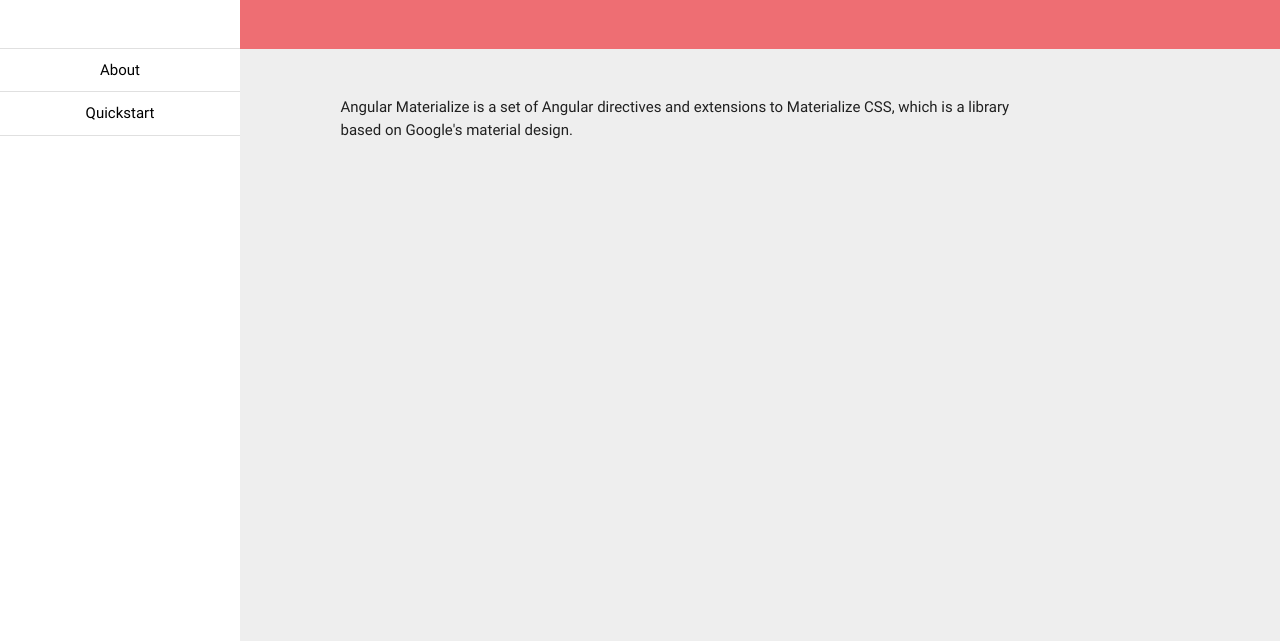
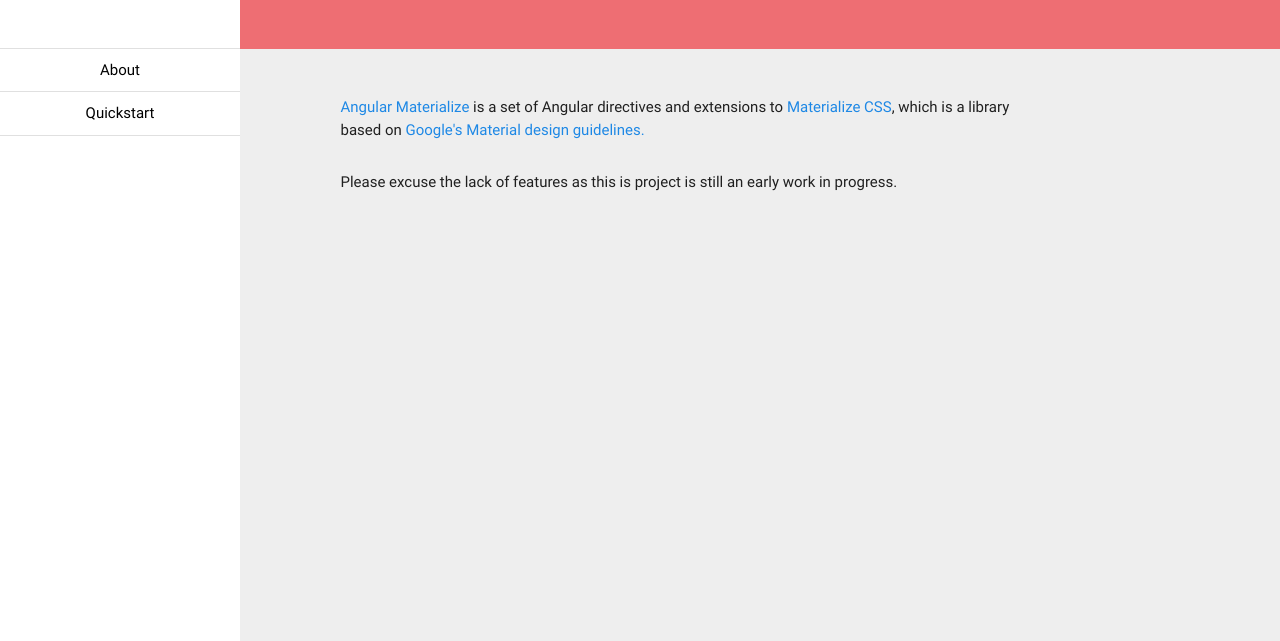
Before and after one commit to Xaiid/angular-material, a website: page index.html at #!/about in a window 1280 px wide. Shown: the part 159-800 px from the top of the page. Drawn offline with Linux system fonts and the light colour scheme.

Commit message:
update text

```diff
--- a/app/home.html
+++ b/app/home.html
@@ -9,8 +9,16 @@
 	<main class="">
 		<div class="container">
 			<div class="row">
-				<p class="col s12 m9 l10">Angular Materialize is a set of Angular directives and extensions to Materialize CSS, which is
-				a library based on Google's material design.</p>
+				<p class="col s12 m9 l10">
+					<a href="https://github.com/minhongrails/angular-materialize">Angular Materialize</a> is a set of
+					Angular directives and extensions to <a href="http://materializecss.com/">Materialize CSS</a>,
+					which is a library based on <a href="http://www.google.com/design/spec/material-design/introduction.html">
+					Google's Material design guidelines.</a>
+				</p>
+				<p class="col s12 m9 l10">
+					Please excuse the lack of features as this is project is still an early work in progress.</p>
+
+
 			</div>
 		</div>
 	</main>
```
Also changed, not shown: app/features/articles/about/about.html (+1 -1 lines).
